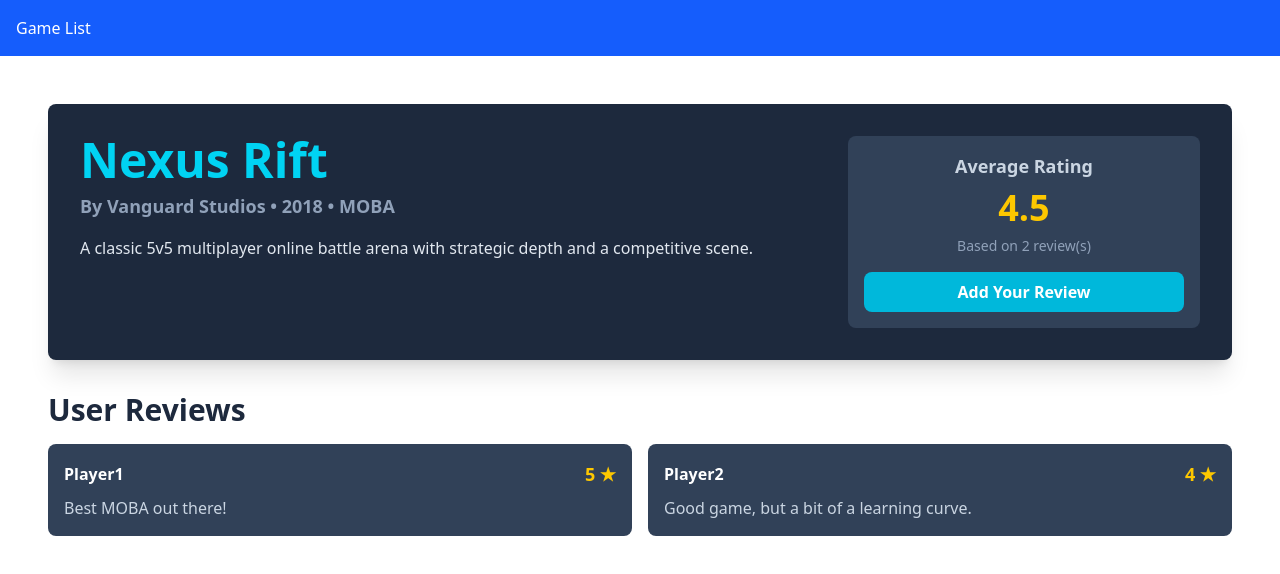
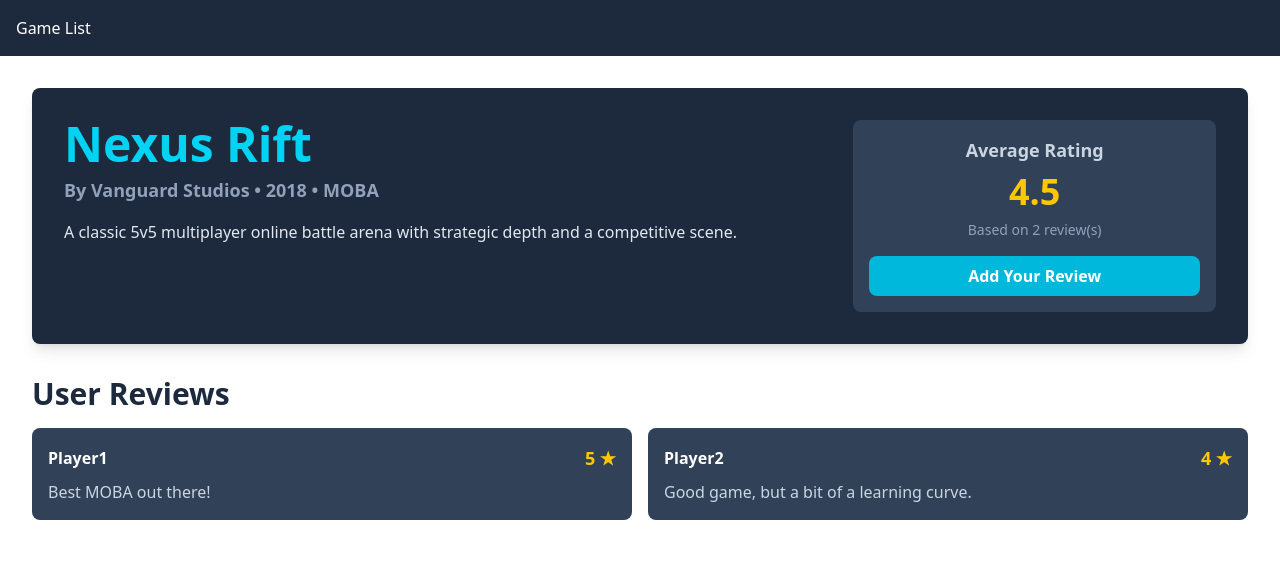
Before and after one commit to BalanlaySC/my-learning-roadmap, a React (Vite) app in the folder week2-mini-project/: page /games/game-001 in a window 1280 px wide. Shown: the top 574 px of the page. Built offline with nearby package versions, Linux system fonts and the light colour scheme.

Commit message:
style(ui): Standardize page layout, padding, and card styling
Closes Week 2 Mini-project: Game Review System

```diff
--- a/week2-mini-project/src/App.tsx
+++ b/week2-mini-project/src/App.tsx
@@ -5,17 +5,18 @@ import { Routes, Route } from 'react-router-dom';
 import Header from './components/Header';
 import GameList from './components/GameList';
 import GameDetailPage from './components/GameDetailPage';
+import PageLayout from './components/PageLayout';
 
 function App() {
   return (
     <div>
       <Header />
-      <main className="container mx-auto p-4">
-        <Routes>
-          <Route path="/" element={<GameList />}/>
-          <Route path="/games/:id" element={<GameDetailPage />}/>
-        </Routes>
-      </main>
+      <PageLayout>
+          <Routes>
+            <Route path="/" element={<GameList />}/>
+            <Route path="/games/:id" element={<GameDetailPage />}/>
+          </Routes>
+      </PageLayout>
     </div>
   )
 }
--- /dev/null
+++ b/week2-mini-project/src/components/Card.tsx
@@ -0,0 +1,24 @@
+import React from 'react';
+
+interface CardProps {
+  children: React.ReactNode;
+  variant?: 'light' | 'dark';
+  className?: string; // Allow passing extra classes
+}
+
+const Card: React.FC<CardProps> = ({ children, variant = 'light', className = '' }) => {
+  const baseStyles = 'rounded-lg shadow-lg p-6';
+
+  const variantStyles = {
+    light: 'bg-white text-slate-800',
+    dark: 'bg-slate-800 text-white',
+  };
+
+  return (
+    <div className={`${baseStyles} ${variantStyles[variant]} ${className}`}>
+      {children}
+    </div>
+  );
+};
+
+export default Card;
--- a/week2-mini-project/src/components/GameCard.tsx
+++ b/week2-mini-project/src/components/GameCard.tsx
@@ -7,12 +7,26 @@ interface GameCardProps {
 }
 
 const GameCard: React.FC<GameCardProps> = ({ game }) => {
+  const averageRating =
+    game && game.reviews && game.reviews.length > 0
+      ? (
+          game.reviews.reduce((acc, review) => acc + review.rating, 0) /
+          game.reviews.length
+        ).toFixed(1) // Keep one decimal place
+      : null;
+
   return (
     <Link to={`/games/${game.id}`}>
       <div className="block bg-white rounded-lg p-4 overflow-hidden shadow-md hover:shadow-lg transition-shadow duration-200">
-        <h3 className="text-lg font-semibold mb-2">{game.title}</h3>
+        <h3 className="text-xl font-bold mb-2">{game.title}</h3>
         <p className="text-gray-600 text-sm">{game.description}</p>
-        <h4 className="text-lg mb-2">{5}</h4>
+        <h4 className="text-lg mb-2">
+          {averageRating ? (
+              averageRating
+            ) : (
+              'No reviews yet.'
+            )}
+        </h4>
       </div>
     </Link>
   );
--- a/week2-mini-project/src/components/GameDetailPage.tsx
+++ b/week2-mini-project/src/components/GameDetailPage.tsx
@@ -4,6 +4,8 @@ import { useParams } from 'react-router-dom';
 import games from '../data/games';
 import ReviewList from './ReviewList';
 import ReviewForm from '../components/ReviewForm';
+import Card from './Card';
+
 import type { Review } from '../data/types';
 
 const GameDetailPage: React.FC = () => {
@@ -57,8 +59,8 @@ const GameDetailPage: React.FC = () => {
   }
 
   return (
-    <div className="p-4 md:p-8">
-      <section className="bg-slate-800 rounded-lg shadow-xl p-6 md:p-8">
+    <>
+      <Card variant="dark" className="p-6 md:p-8">
         <div className="grid grid-cols-1 md:grid-cols-3 gap-8">
           {/* Left Column: Title and Details */}
           <div className="md:col-span-2">
@@ -94,7 +96,7 @@ const GameDetailPage: React.FC = () => {
             </button>
           </div>
         </div>
-      </section>
+      </Card>
 
       <ReviewList reviews={reviews} />
       <div className="mt-8">
@@ -104,7 +106,7 @@ const GameDetailPage: React.FC = () => {
           onSubmit={handleSubmit}
         />}
       </div>
-    </div>
+    </>
   );
 };
 
--- a/week2-mini-project/src/components/GameList.tsx
+++ b/week2-mini-project/src/components/GameList.tsx
@@ -50,7 +50,7 @@ const GameList: React.FC = () => {
 
 
   return (
-    <div className="p-4 m-4 bg-white rounded-lg shadow-md">
+    <>
       <div className="flex items-center justify-between">
         <h1 className="text-3xl font-bold mb-6">Browse Games</h1>
       </div>
@@ -59,7 +59,7 @@ const GameList: React.FC = () => {
             <GameCard key={myGame.id} game={myGame} />
         ))}
       </div>
-    </div>
+    </>
   );
 };
 
--- a/week2-mini-project/src/components/Header.tsx
+++ b/week2-mini-project/src/components/Header.tsx
@@ -2,7 +2,7 @@ import { Link } from 'react-router-dom';
 
 const Header = () => {
   return (
-    <header className="bg-blue-600 text-white p-4">
+    <header className="bg-slate-800 text-white p-4">
       <nav className="flex justify-between items-center container mx-auto">
         <ul className="flex space-x-4">
           <li>
--- /dev/null
+++ b/week2-mini-project/src/components/PageLayout.tsx
@@ -0,0 +1,15 @@
+import React from 'react';
+
+interface PageLayoutProps {
+  children: React.ReactNode;
+}
+
+const PageLayout: React.FC<PageLayoutProps> = ({ children }) => {
+  return (
+    <main className="container mx-auto p-4 sm:p-6 md:p-8">
+      {children}
+    </main>
+  );
+};
+
+export default PageLayout;
--- a/week2-mini-project/src/components/ReviewForm.tsx
+++ b/week2-mini-project/src/components/ReviewForm.tsx
@@ -1,5 +1,6 @@
 import React from 'react';
 import type { Review } from '../data/types';
+import Card from './Card';
 
 interface ReviewFormProps {
   reviewObj: Review;
@@ -10,7 +11,7 @@ interface ReviewFormProps {
 const ReviewForm = React.forwardRef<HTMLInputElement, ReviewFormProps>(
   ({ reviewObj, onFormChange, onSubmit }, ref) => {
     return (
-      <div className="bg-slate-800 p-6 rounded-lg mt-8">
+      <Card variant="dark" className="mt-8">
         <h3 className="text-2xl font-bold text-white mb-4">Submit Your Review</h3>
         <form onSubmit={onSubmit}>
           <div className="grid grid-cols-1 md:grid-cols-2 gap-4 mb-4">
@@ -55,7 +56,7 @@ const ReviewForm = React.forwardRef<HTMLInputElement, ReviewFormProps>(
             Submit
           </button>
         </form>
-      </div>
+      </Card>
     );
   }
 );
```
